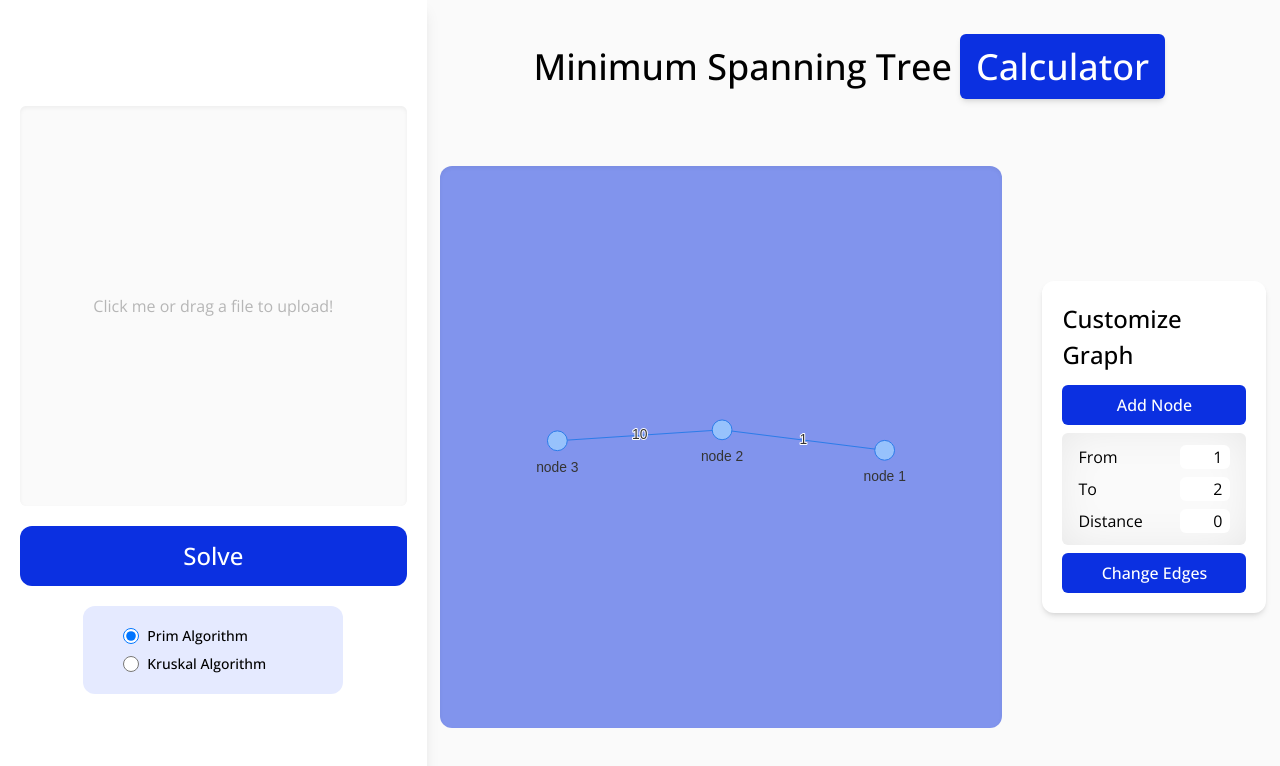
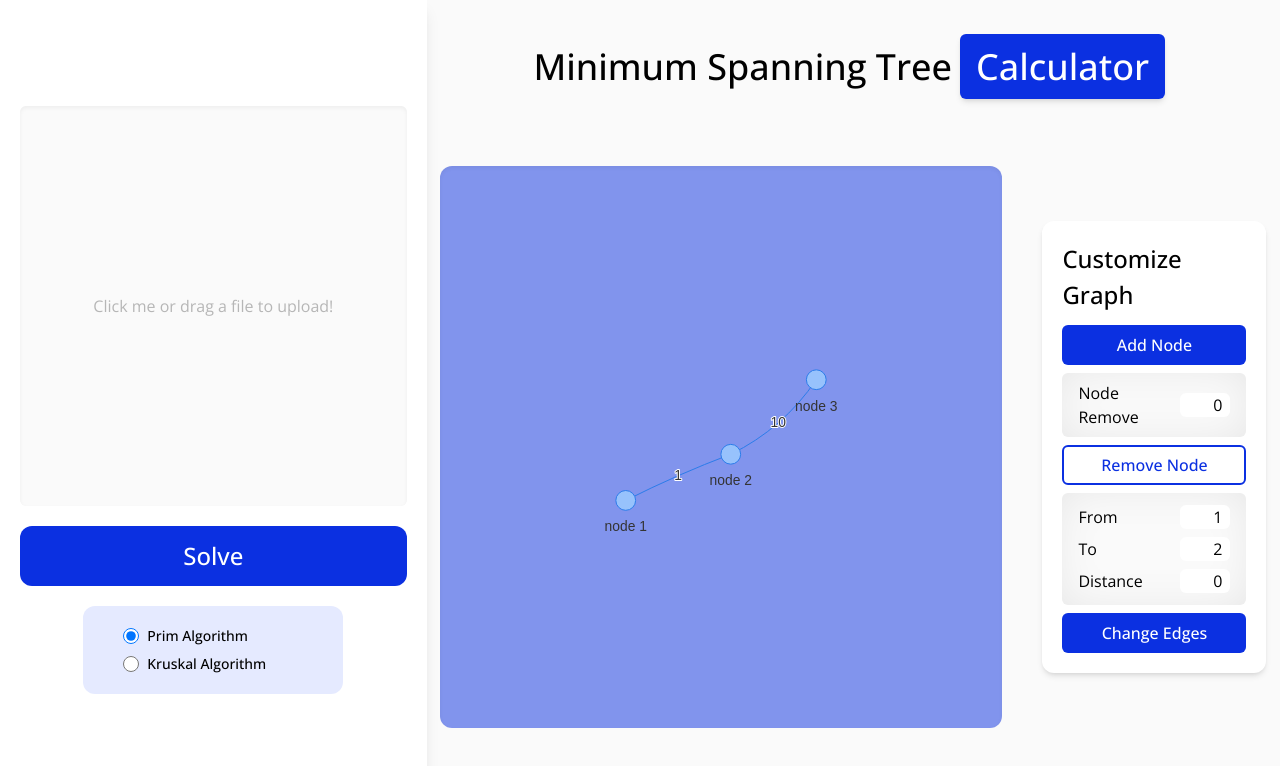
Before and after one commit to farhanfahreezy/mst-calculator, a React (Vite) app: page / in a window 1280 px wide. Shown: the top 766 px of the page. Built offline with nearby package versions, Linux system fonts and the light colour scheme.

Commit message:
feat: add remove button and minor bugfix

```diff
--- a/src/App.tsx
+++ b/src/App.tsx
@@ -29,6 +29,15 @@ const App = () => {
     ]);
   };
 
+  const handleRemoveNodes = (nodes: number) => {
+    const updatedMatrix = [...graphMatrix];
+    updatedMatrix.splice(nodes - 1, 1);
+    for (let i = 0; i < updatedMatrix.length; i++) {
+      updatedMatrix[i].splice(nodes - 1, 1);
+    }
+    setGraphMatrix(updatedMatrix);
+  };
+
   const handleChangeEdges = (from: number, to: number, dist: number) => {
     const updatedMatrix = [...graphMatrix];
     updatedMatrix[from - 1][to - 1] = dist;
@@ -50,6 +59,7 @@ const App = () => {
           graphMatrix={graphMatrix}
           handleAddNodes={handleAddNodes}
           handleChangeEdges={handleChangeEdges}
+          handleRemoveNodes={handleRemoveNodes}
         />
       </div>
       <FileInput
@@ -63,6 +73,7 @@ const App = () => {
           graphMatrix={graphMatrix}
           handleAddNodes={handleAddNodes}
           handleChangeEdges={handleChangeEdges}
+          handleRemoveNodes={handleRemoveNodes}
         />
       </div>
     </div>
--- a/src/component/Output.tsx
+++ b/src/component/Output.tsx
@@ -1,4 +1,5 @@
-import { useState, ChangeEvent } from "react";
+import { useState, ChangeEvent, useEffect } from "react";
+import { Edge, Node } from "vis-network/standalone/esm/vis-network";
 import Graph from "./Graph";
 import GenerateNode from "../algorithm/GenerateNode";
 import GenerateEdges from "../algorithm/GenerateEdges";
@@ -8,17 +9,28 @@ interface OutputProps {
   graphMatrix: Number[][];
   handleAddNodes: () => void;
   handleChangeEdges: (from: number, to: number, dist: number) => void;
+  handleRemoveNodes: (n: number) => void;
 }
 
 const Output = ({
   graphMatrix,
   handleAddNodes,
   handleChangeEdges,
+  handleRemoveNodes,
 }: OutputProps) => {
   const [nodeFrom, setNodeFrom] = useState(1);
   const [nodeTo, setNodeTo] = useState(2);
   const [distance, setDistance] = useState(0);
   const [wrongInput, setWrongInput] = useState(false);
+  const [nodeRemove, setNodeRemove] = useState(0);
+
+  const [nodes, setNodes] = useState<Node[]>();
+  const [edges, setEdges] = useState<Edge[]>();
+
+  useEffect(() => {
+    setNodes(GenerateNode(graphMatrix));
+    setEdges(GenerateEdges(graphMatrix));
+  }, [graphMatrix]);
 
   const handleNodeFromChange = (event: ChangeEvent<HTMLInputElement>) => {
     const val = parseInt(event.target.value);
@@ -47,6 +59,16 @@ const Output = ({
       setDistance(0);
     }
   };
+
+  const handleNodeRemoveChange = (event: ChangeEvent<HTMLInputElement>) => {
+    event.preventDefault();
+    const val = parseInt(event.target.value);
+    if (val) {
+      setNodeRemove(val);
+    } else {
+      setNodeRemove(0);
+    }
+  };
   return (
     <div className="flex flex-col h-full w-full items-center pt-10">
       <div className="text-[36px] font-medium">
@@ -57,10 +79,7 @@ const Output = ({
       </div>
       <div className="flex flex-row h-full w-fit px-10 gap-10 items-center justify-center">
         <div className="w-[600px] aspect-square bg-dimBlue rounded-xl overflow-hidden shadow-inner hover:shadow-inner-xl">
-          <Graph
-            nodes={GenerateNode(graphMatrix)}
-            edges={GenerateEdges(graphMatrix)}
-          />
+          <Graph nodes={nodes!} edges={edges!} />
         </div>
         <div className="flex flex-col gap-2 bg-white p-5 rounded-xl shadow-md relative">
           <div
@@ -85,6 +104,27 @@ const Output = ({
             onClick={handleAddNodes}
           >
             Add Node
+          </button>
+          <div className="flex flex-row justify-between items-center bg-secondaryWhite py-2 px-4 rounded-md shadow-inner-xl">
+            <div>Node Remove</div>
+            <input
+              value={nodeRemove}
+              onChange={handleNodeRemoveChange}
+              className="px-2 my-1 w-[50px] text-right bg-white rounded-md"
+            ></input>
+          </div>
+          <button
+            className="py-[6px] hover:py-[8px] bg-white text-primaryBlue border-primaryBlue border-[2px] rounded-md hover:bg-primaryBlue hover:border-0 hover:text-white font-medium transition-all"
+            onClick={() => {
+              const numOfRow = graphMatrix.length;
+              if (nodeRemove > 0 && nodeRemove < numOfRow + 1) {
+                handleRemoveNodes(nodeRemove);
+              } else {
+                setWrongInput(true);
+              }
+            }}
+          >
+            Remove Node
           </button>
           <div className="py-2 px-4 bg-secondaryWhite rounded-md shadow-inner-xl">
             <div className="flex flex-row justify-between items-center">
```
